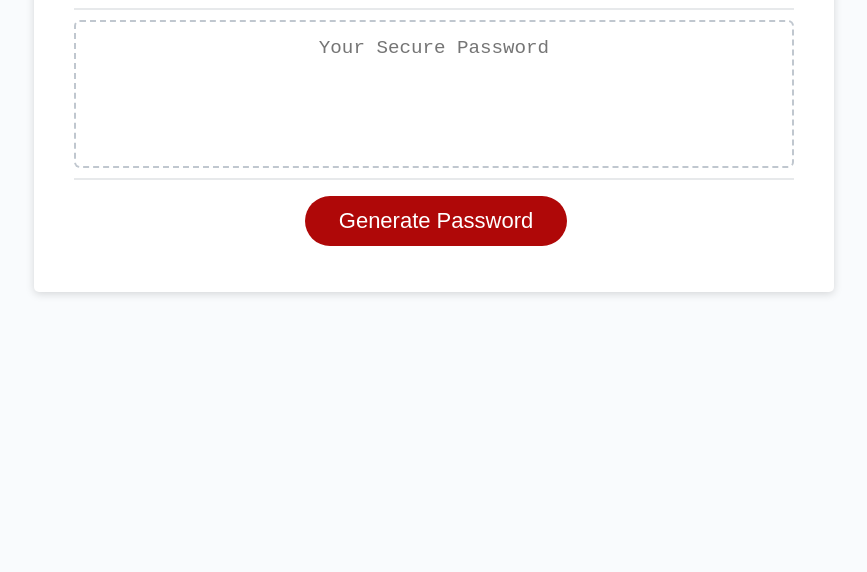
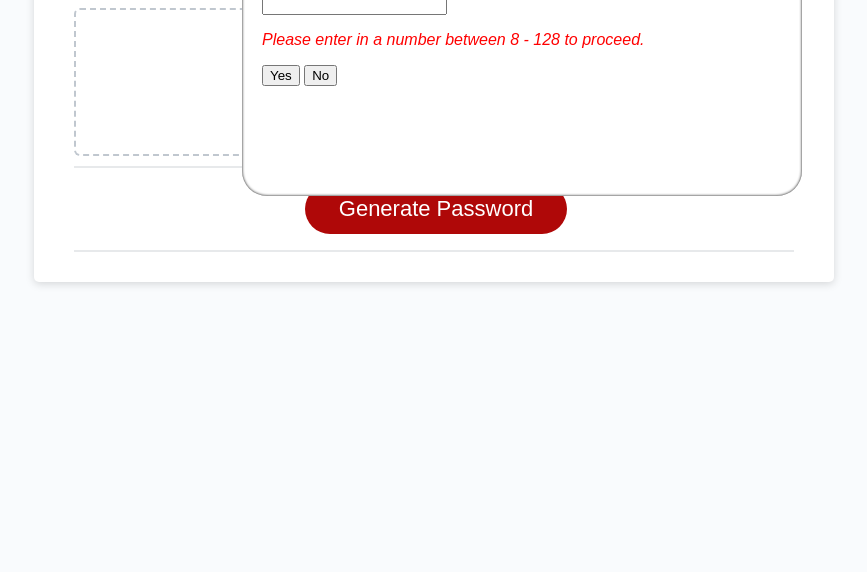
Before and after one commit to Damerian00/passwordGen, a plain HTML site: page index.html in a window 1280 px wide. Shown: the part 228-800 px from the top of the page, without its empty margins (206-1073 px from the left). Drawn offline with Linux system fonts and the light colour scheme.

Commit message:
Added in a prompt and some id's to call in javascript.

```diff
--- a/assets/css/style.css
+++ b/assets/css/style.css
@@ -21,9 +21,10 @@ body {
   padding-top: 30px;
   padding-left: 20px;
   padding-right: 20px;
+  position: relative;
 }
 
-header {
+.wrapper > header {
   text-align: center;
   padding: 20px;
   padding-top: 0px;
@@ -117,7 +118,35 @@ button[disabled] {
   resize: none;
   overflow: hidden;
 }
+.settingsPrompt {
+  display:block;
+  padding: 20px;
+  background-color: rgb(255, 255, 255);
+  color: rgb(0, 0, 0);
+  width: 560px;
+  margin: 0 auto;
+  box-shadow: 0 0 3px inset rgb(0, 0, 0);
+  border-radius: 25px;
+  position: absolute;
+  left: 35%;
+  bottom: 47vh;
+  height: 30vh;
+}
 
+.closebtn {
+  margin-left: 15px;
+  color: white;
+  font-weight: bold;
+  float: right;
+  font-size: 22px;
+  line-height: 20px;
+  cursor: pointer;
+  transition: 0.3s;
+}
+#validationError{
+  color:rgb(255, 0, 0);
+  font-style: italic;
+}
 @media (max-width: 690px) {
   .btn {
     font-size: 1rem;
--- a/index.html
+++ b/index.html
@@ -9,25 +9,34 @@
   </head>
   <body>
     <div class="wrapper">
+      <panel class="settingsPrompt">
+        <form>
+          <label id="question">Please indicate how many characters between 8 - 128 for the password.</label><br>
+          <input type="text" id="userInput" name="userInput" value=" ">
+          <p id = "validationError">Please enter in a number between 8 - 128 to proceed.</p>
+        </form>
+        <button id="yesbtn" onclick="this.parentElement.style.display='none';">Yes</button>
+        <button id="nobtn" onclick="this.parentElement.style.display='none';">No</button>
+      </panel>
       <header>
         <h1>Password Generator</h1>
       </header>
-      <div class="card">
-        <div class="card-header">
+      <main class="card">
+        <header class="card-header">
           <h2>Generate a Password</h2>
-        </div>
-        <div class="card-body">
+        </section>
+        <section class="card-body">
           <textarea
             readonly
             id="password"
             placeholder="Your Secure Password"
             aria-label="Generated Password"
           ></textarea>
-        </div>
-        <div class="card-footer">
+        </section>
+        <footer class="card-footer">
           <button id="generate" class="btn">Generate Password</button>
-        </div>
-      </div>
+        </footer>
+      </main>
     </div>
     <script src="/assets/js/script.js"></script>
   </body>
```
Also changed, not shown: 1 other file.
